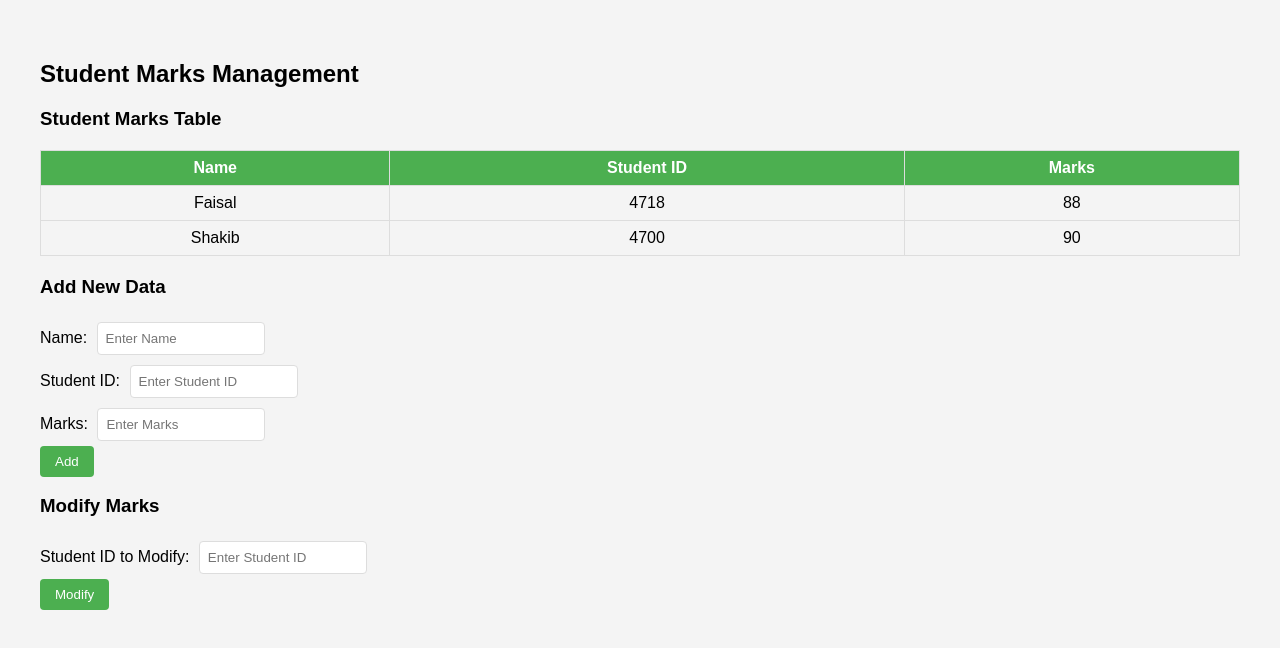
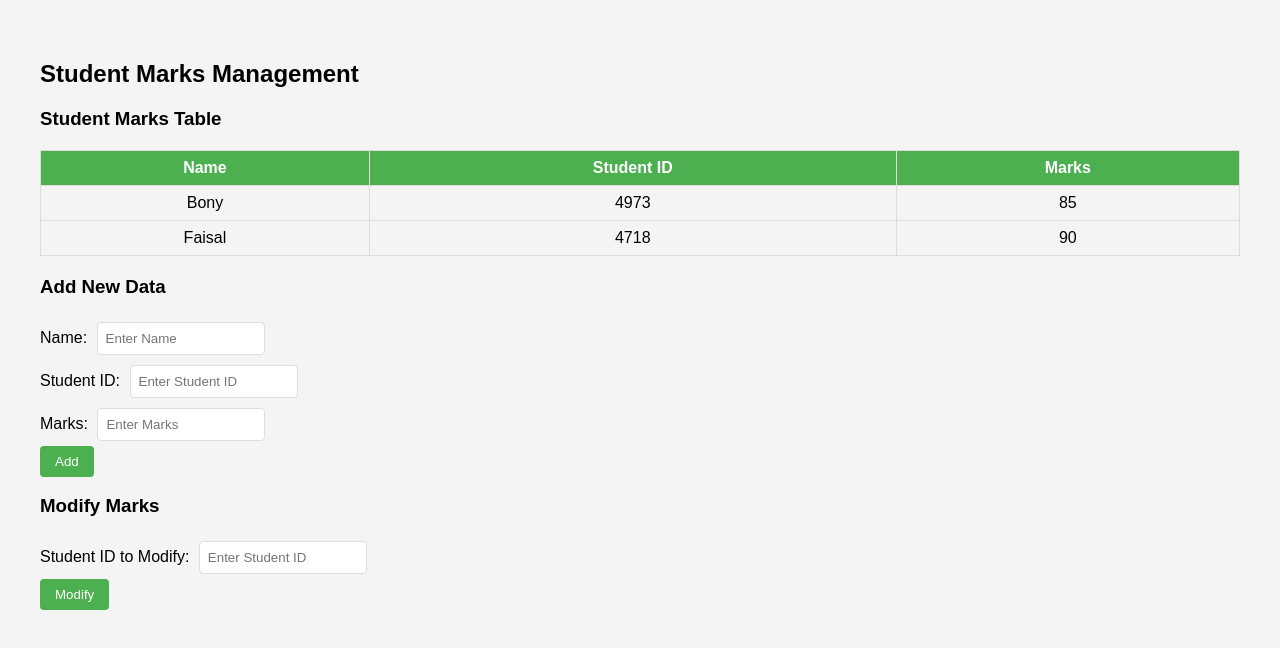
Before and after one commit to ShakibFaisal/labEvaluation, a plain HTML site: page index.html in a window 1280 px wide. Drawn offline with Linux system fonts and the light colour scheme.

Commit message:
Update index.html

```diff
--- a/index.html
+++ b/index.html
@@ -20,13 +20,13 @@
         </thead>
         <tbody>
           <tr>
+            <td>Bony</td>
+            <td>4973</td>
+            <td>85</td>
+          </tr>
+          <tr>
             <td>Faisal</td>
             <td>4718</td>
-            <td>88</td>
-          </tr>
-          <tr>
-            <td>Shakib</td>
-            <td>4700</td>
             <td>90</td>
           </tr>
         </tbody>
```
